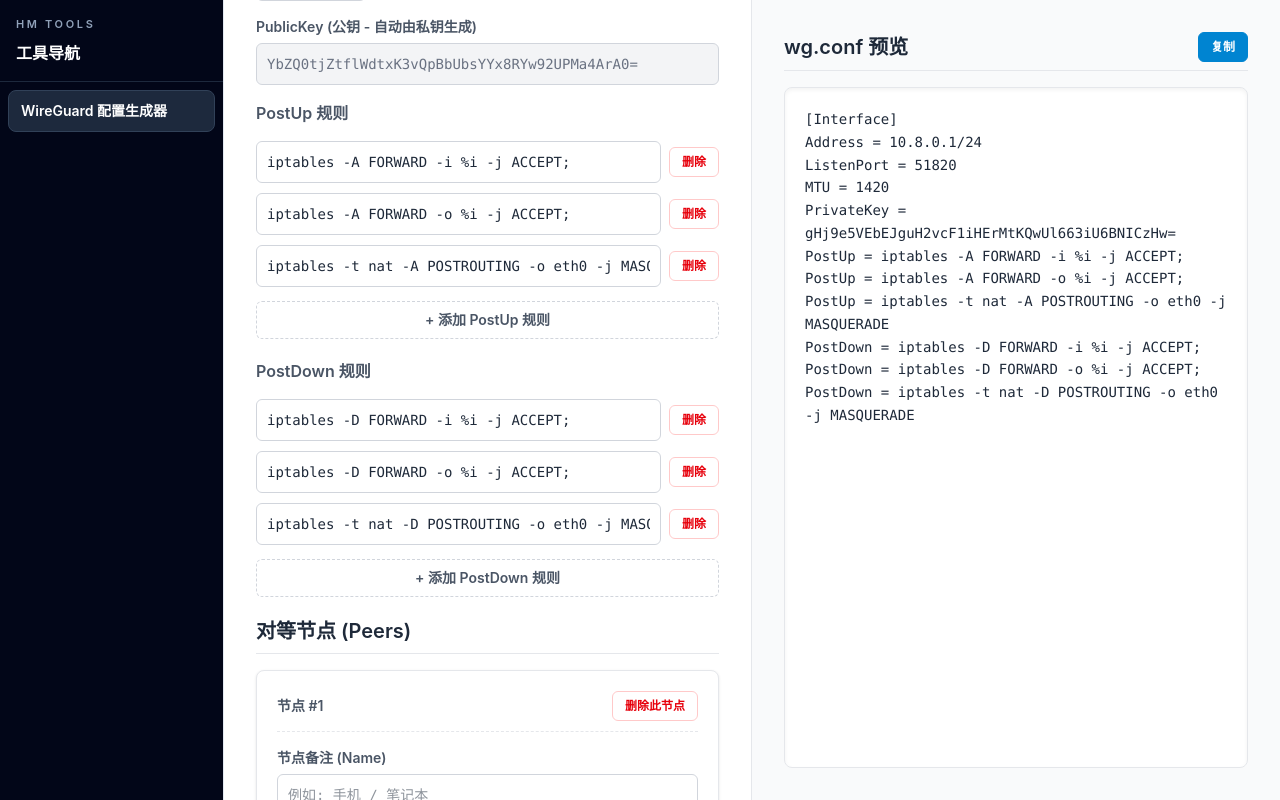
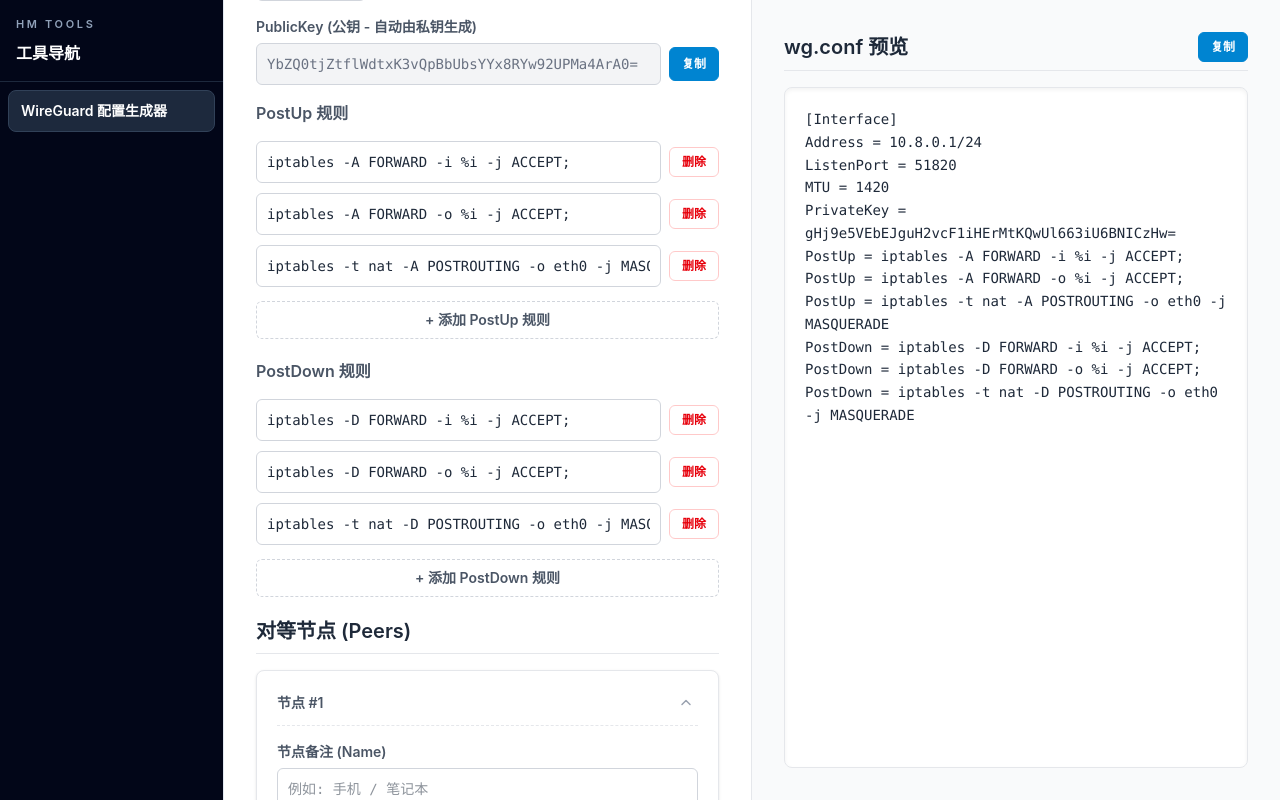
Before and after one commit to hiromuraki/hm-tools, a Vue app: page /wireguard-config-generator in a window 1280 px wide. Both pictures are taken after a click on the button "+ 添加新节点". Built offline with nearby package versions, Linux system fonts and the light colour scheme.

Commit message:
优化样式

```diff
--- a/src/WireGuardConfigGenerator.vue
+++ b/src/WireGuardConfigGenerator.vue
@@ -65,12 +65,21 @@
                 <label class="block text-sm font-semibold mb-1.5 text-gray-600"
                     >PublicKey (公钥 - 自动由私钥生成)</label
                 >
+                <div class="flex items-center gap-2">
                     <input
                         type="text"
                         v-model="config.publicKey"
                         readonly
-                    class="w-full p-2.5 border border-gray-300 rounded-md box-border text-sm font-mono transition-colors focus:outline-none bg-gray-100 text-gray-500 cursor-not-allowed"
+                        class="min-w-0 flex-1 p-2.5 border border-gray-300 rounded-md box-border text-sm font-mono transition-colors focus:outline-none bg-gray-100 text-gray-500 cursor-not-allowed"
                     />
+                    <button
+                        class="shrink-0 rounded-md border border-sky-600 bg-sky-600 px-3 py-2 text-xs font-semibold text-white transition-colors hover:border-sky-700 hover:bg-sky-700"
+                        type="button"
+                        @click="copyPublicKey"
+                    >
+                        复制
+                    </button>
+                </div>
             </div>
 
             <h3 class="text-base font-semibold my-4 text-gray-600">PostUp 规则</h3>
@@ -136,17 +145,56 @@
                 :key="peer.id"
             >
                 <div
-                    class="flex justify-between items-center mb-4 pb-2.5 border-b border-dashed border-gray-200"
+                    class="group mb-4 flex cursor-pointer items-center justify-between gap-3 border-b border-dashed border-gray-200 pb-2.5 transition-colors hover:border-sky-300 hover:bg-sky-50/40"
+                    role="button"
+                    tabindex="0"
+                    @click="peer.expanded = !peer.expanded"
+                    @keydown.enter.prevent="peer.expanded = !peer.expanded"
+                    @keydown.space.prevent="peer.expanded = !peer.expanded"
                 >
-                    <span class="text-sm font-semibold text-gray-600">节点 #{{ index + 1 }}</span>
+                    <span class="min-w-0 text-sm font-semibold text-gray-600 transition-colors group-hover:text-gray-800">
+                        {{ peer.name.trim() ? peer.name.trim() : `节点 #${index + 1}` }}
+                    </span>
                     <button
-                        class="px-3 py-1.5 text-red-600 border border-red-200 bg-white rounded-md cursor-pointer text-xs font-semibold transition-colors hover:bg-red-600 hover:text-white hover:border-red-600"
-                        @click="removePeer(index)"
+                        class="shrink-0 rounded-md p-1 text-gray-400 transition-colors hover:text-gray-700"
+                        type="button"
+                        @click.stop="peer.expanded = !peer.expanded"
+                        aria-label="切换节点展开状态"
                     >
-                        删除此节点
+                        <svg
+                            v-if="peer.expanded"
+                            viewBox="0 0 20 20"
+                            class="h-4 w-4"
+                            fill="none"
+                            aria-hidden="true"
+                        >
+                            <path
+                                d="M5 12l5-5 5 5"
+                                stroke="currentColor"
+                                stroke-width="1.8"
+                                stroke-linecap="round"
+                                stroke-linejoin="round"
+                            />
+                        </svg>
+                        <svg
+                            v-else
+                            viewBox="0 0 20 20"
+                            class="h-4 w-4"
+                            fill="none"
+                            aria-hidden="true"
+                        >
+                            <path
+                                d="M5 8l5 5 5-5"
+                                stroke="currentColor"
+                                stroke-width="1.8"
+                                stroke-linecap="round"
+                                stroke-linejoin="round"
+                            />
+                        </svg>
                     </button>
                 </div>
 
+                <div v-if="peer.expanded">
                     <div class="mb-4">
                         <label class="block text-sm font-semibold mb-1.5 text-gray-600"
                             >节点备注 (Name)</label
@@ -179,6 +227,17 @@
                             placeholder="例如: 10.8.0.2/32"
                             class="w-full p-2.5 border border-gray-300 rounded-md box-border text-sm font-mono transition-colors focus:outline-none focus:border-black"
                         />
+                    </div>
+                </div>
+
+                <div v-if="peer.expanded" class="mt-4 flex justify-end">
+                    <button
+                        class="px-3 py-1.5 text-red-600 border border-red-200 bg-white rounded-md cursor-pointer text-xs font-semibold transition-colors hover:bg-red-600 hover:text-white hover:border-red-600"
+                        type="button"
+                        @click="removePeer(index)"
+                    >
+                        删除此节点
+                    </button>
                 </div>
             </div>
 
@@ -218,6 +277,7 @@ interface Peer {
     name: string;
     publicKey: string;
     allowedIps: string;
+    expanded: boolean;
 }
 
 interface WgConfig {
@@ -281,6 +341,14 @@ const loadConfig = () => {
         const savedConfig = JSON.parse(rawConfig) as Partial<WgConfig>;
         Object.assign(config, createDefaultConfig(), savedConfig);
 
+        config.peers = config.peers.map((peer, index) => ({
+            id: typeof peer.id === "number" ? peer.id : index,
+            name: typeof peer.name === "string" ? peer.name : "",
+            publicKey: typeof peer.publicKey === "string" ? peer.publicKey : "",
+            allowedIps: typeof peer.allowedIps === "string" ? peer.allowedIps : "",
+            expanded: typeof peer.expanded === "boolean" ? peer.expanded : true,
+        }));
+
         peerIdCounter = config.peers.reduce((maxId, peer) => Math.max(maxId, peer.id + 1), 0);
     } catch (error) {
         console.error(error);
@@ -322,7 +390,7 @@ const addPostDown = () => config.postDown.push("");
 const removePostDown = (index: number) => config.postDown.splice(index, 1);
 
 const addPeer = () => {
-    config.peers.push({ id: peerIdCounter++, name: "", publicKey: "", allowedIps: "" });
+    config.peers.push({ id: peerIdCounter++, name: "", publicKey: "", allowedIps: "", expanded: true });
 };
 const removePeer = (index: number) => config.peers.splice(index, 1);
 
@@ -336,6 +404,11 @@ const resetConfig = () => {
 
 const copyGeneratedConfig = async () => {
     await navigator.clipboard.writeText(generatedConfig.value);
+};
+
+const copyPublicKey = async () => {
+    if (!config.publicKey.trim()) return;
+    await navigator.clipboard.writeText(config.publicKey);
 };
 
 const generatedConfig = computed(() => {
```
Lines whose indentation alone changed are shown as unchanged.
